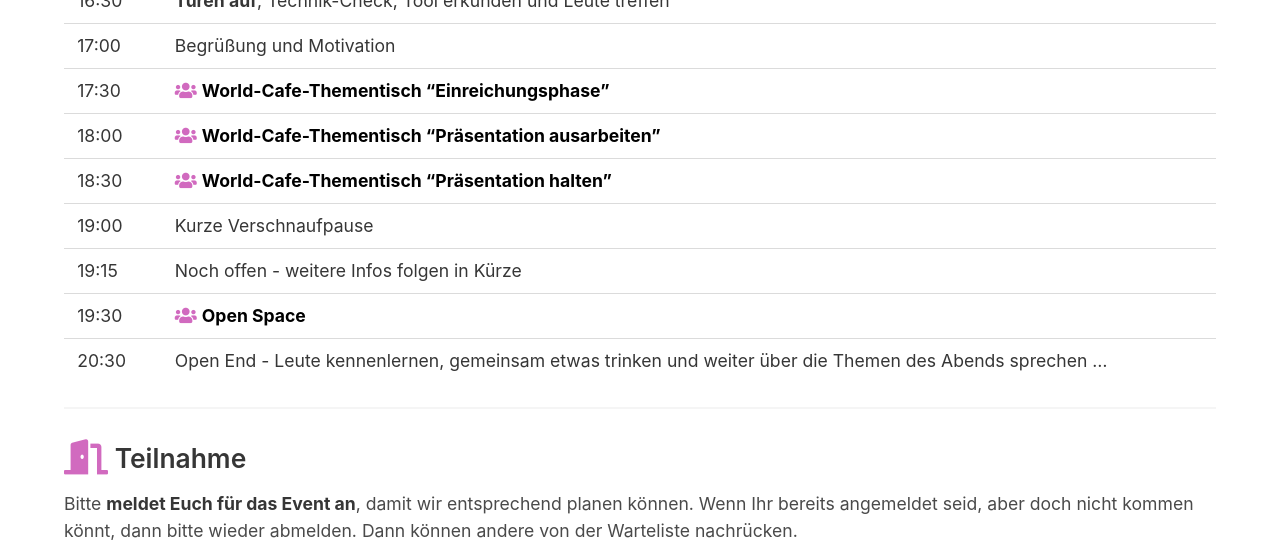
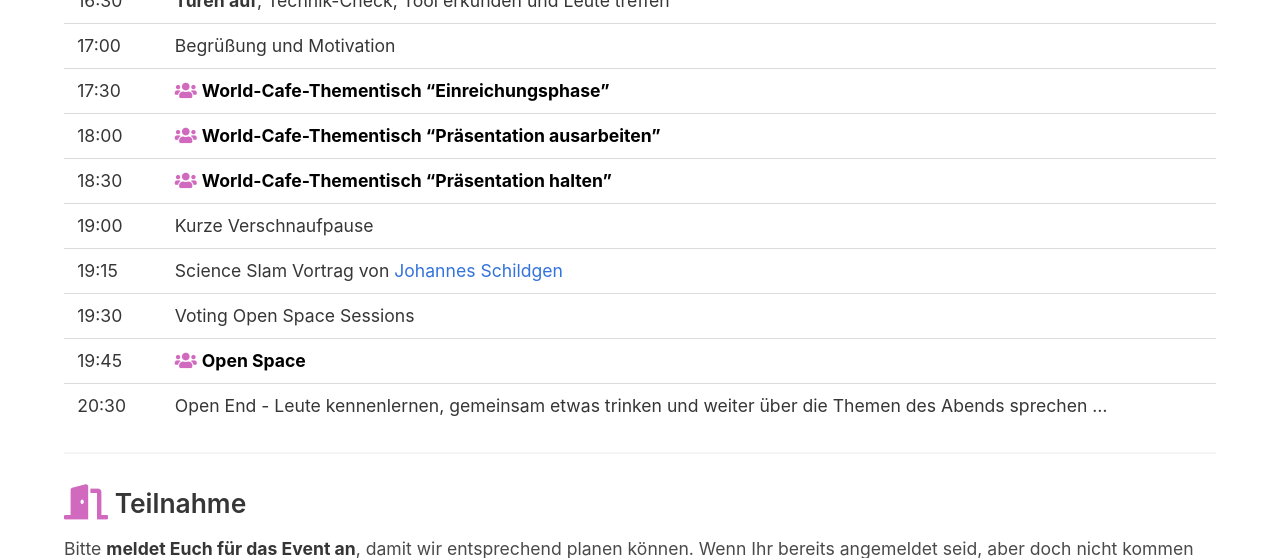
Before and after one commit to CyberLandConf/CyberLandConf.github.io, a Jekyll site: the page built from pages/events/2021-04-cyberland-next-generation.md, in a window 1280 px wide and 900 px high, scrolled down 1001 px, cut to the strip 0-558 px from the top of the window. Built offline with Jekyll 4.4.1, drawn with Linux system fonts in a browser that asks for light colours.

Commit message:
timetable NG changed

```diff
--- a/pages/events/2021-04-cyberland-next-generation.md
+++ b/pages/events/2021-04-cyberland-next-generation.md
@@ -30,6 +30,7 @@ Wir wollen voneinander lernen und hoffentlich auch einige animieren, den Schritt
 | 18:00 | {%- include elements/timetable-field.html session-id="session-33" icon="users" -%} |
 | 18:30 | {%- include elements/timetable-field.html session-id="session-34" icon="users" -%} |
 | 19:00 | Kurze Verschnaufpause |
-| 19:15 | Noch offen - weitere Infos folgen in Kürze |
-| 19:30 | {%- include elements/timetable-field.html session-id="session-36" icon="users" -%} |
+| 19:15 | Science Slam Vortrag von [Johannes Schildgen](https://www.johannesschildgen.de/) |
+| 19:30 | Voting Open Space Sessions |
+| 19:45 | {%- include elements/timetable-field.html session-id="session-36" icon="users" -%} |
 | 20:30 | Open End - Leute kennenlernen, gemeinsam etwas trinken und weiter über die Themen des Abends sprechen ... |
```
